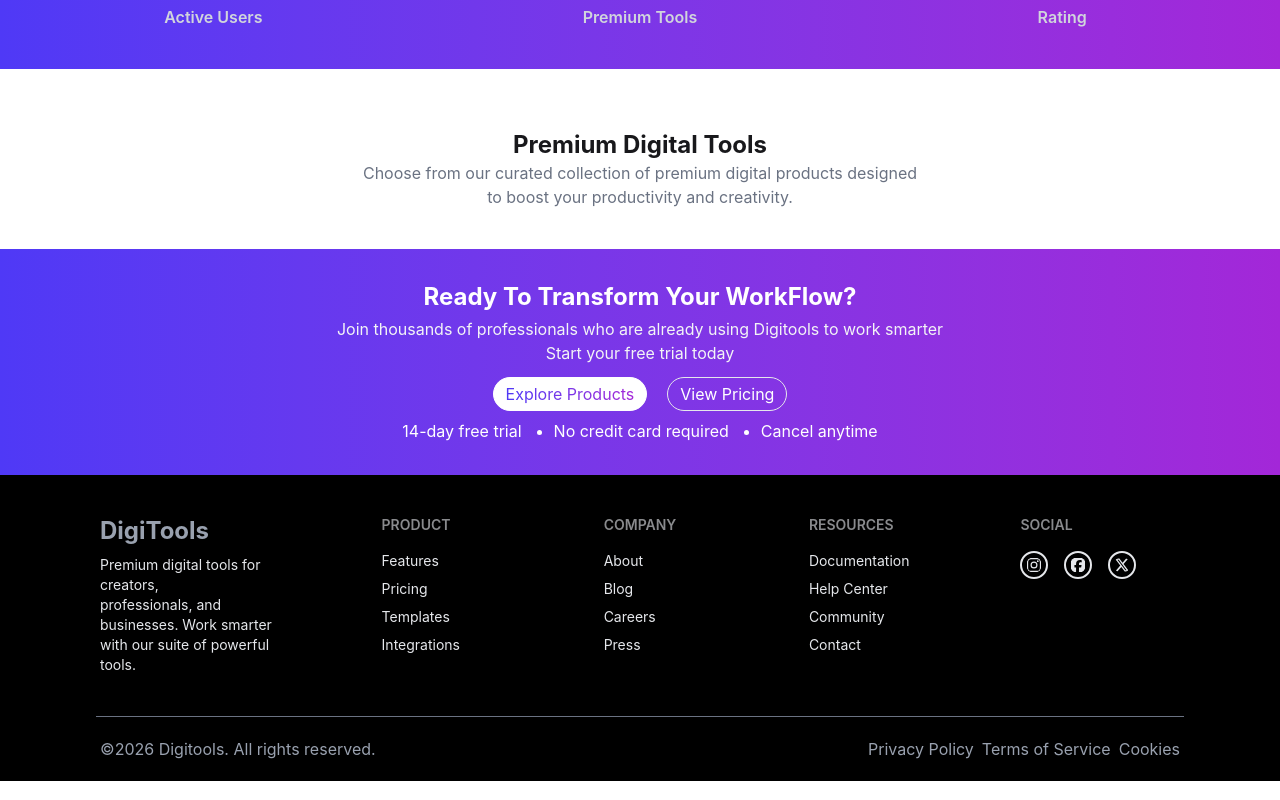
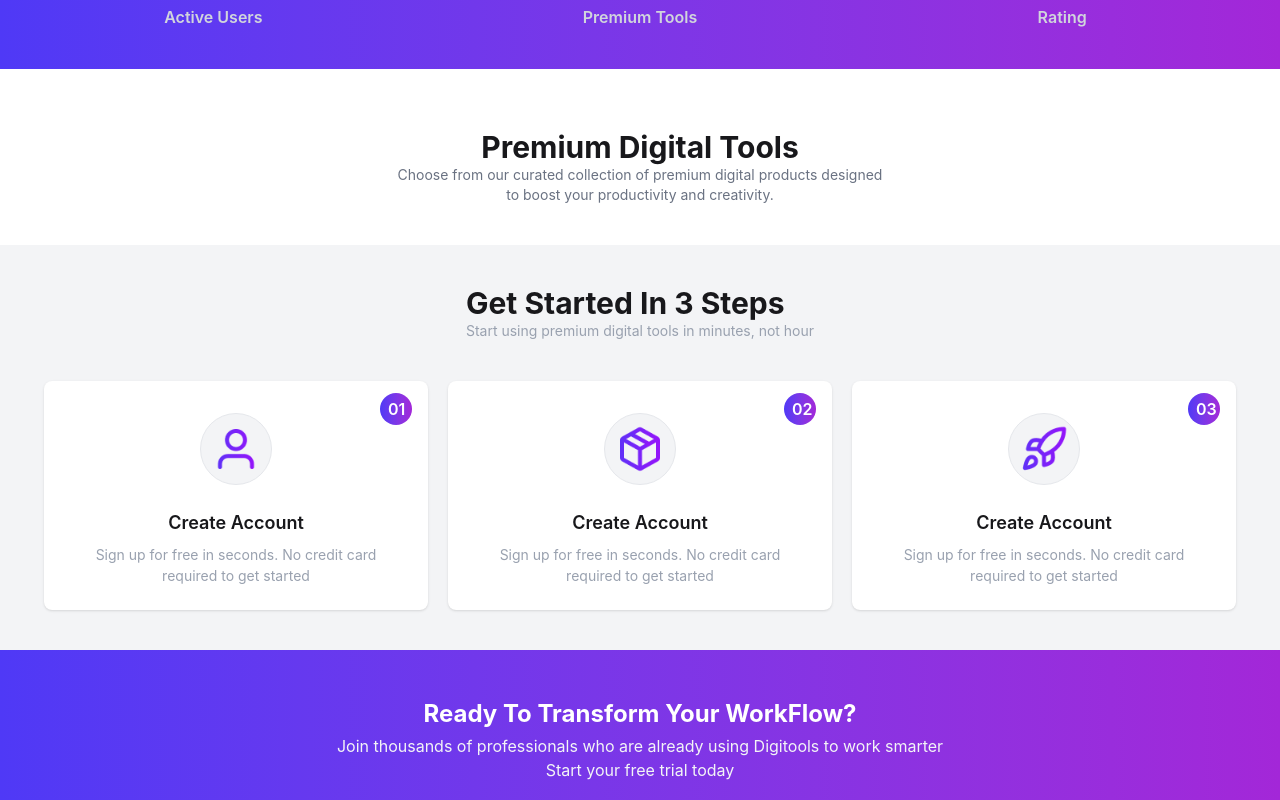
Before and after one commit to Nishitasarker/Digitools-platform, a React (Vite) app: page / in a window 1280 px wide. Shown: the part 780-1580 px from the top of the page. Built offline with nearby package versions, Linux system fonts and the light colour scheme.

Commit message:
GetStarted completed here

```diff
--- a/src/App.jsx
+++ b/src/App.jsx
@@ -6,7 +6,7 @@ import Border from "./Components/Border/Border"
 import CardSection from './Components/CardSection/CardSection'
 import Footer from './Components/Footer/Footer'
 import FooterTop from './Components/FooterTop/FooterTop'
-
+import GetStarted from './Components/GetStarted/GetStarted'
 
 function App() {
   // const [count, setCount] = useState(0)
@@ -17,7 +17,7 @@ function App() {
     <HeroSection></HeroSection>
     <Border></Border>
     <CardSection></CardSection>
-
+    <GetStarted></GetStarted>
 
 
 
--- a/src/Components/CardSection/CardSection.jsx
+++ b/src/Components/CardSection/CardSection.jsx
@@ -4,8 +4,8 @@ const CardSection = () => {
     return (
         <>
         <div className='grid grid-cols-1 justify-items-center place-items-center pb-10'>
-           <p className='text-2xl font-bold'>Premium Digital Tools</p>
-           <p className='text-center text-gray-500'>
+           <p className='text-3xl font-bold'>Premium Digital Tools</p>
+           <p className='text-center text-gray-500 text-sm'>
             Choose from our curated collection of premium digital products designed <br />
            to boost your productivity and creativity.
            </p>
--- a/src/Components/FooterTop/FooterTop.jsx
+++ b/src/Components/FooterTop/FooterTop.jsx
@@ -2,13 +2,13 @@ import React from 'react';
 import "./FooterTop.css"
 const FooterTop = () => {
     return (
-        <div className='  bg-gradient-to-r from-[#4F39F6] to-[#a327d8] text-white  py-8 flex flex-col items-center '>
+        <div className='  bg-gradient-to-r from-[#4F39F6] to-[#a327d8] text-white  py-12 flex flex-col items-center '>
             <p className='pb-1 text-2xl font-bold'>Ready To Transform Your WorkFlow?</p>
             <div className='px-22 sm:px-0 flex flex-col justify-start sm:justify-center items-center text-gray-100'>
                 <p>Join thousands of professionals who are already using Digitools to work smarter </p>
               <p >Start your free trial today</p>
             </div>
-         <div className='pt-3 pb-2 flex gap-5'>
+         <div className='pt-5 pb-3 flex gap-5'>
              <button className='border px-3 py-1 bg-white rounded-4xl' >
              <span className="bg-linear-to-r from-[#4F39F6] to-[#a327d8] text-transparent bg-clip-text">Explore Products</span>
              </button>
--- a/src/Components/GetStarted/GetStarted.jsx
+++ b/src/Components/GetStarted/GetStarted.jsx
@@ -0,0 +1,79 @@
+import React from 'react';
+import Profile from '../../../assets/user.png'
+import Package from '../../../assets/package.png'
+import Rocket from '../../../assets/rocket.png'
+
+const GetStarted = () => {
+    return (
+        <div className='bg-gray-100 py-10 grid grid-cols-1 justify-items-center place-items-center'>
+            <div>
+                <p className='font-bold text-3xl'>Get Started In 3 Steps</p>
+             <p className='text-gray-400 text-sm'>Start using premium digital tools in minutes, not hour</p>
+            </div>
+
+
+<div className='pt-10 grid grid-cols-1 gap-5 sm:grid-cols-3'>
+
+    <div className="card bg-base-100 w-96 relative shadow-sm">
+         <div className='absolute right-4 top-3 h-8 w-8 font-semibold  bg-gradient-to-r from-[#4F39F6] to-[#a327d8] text-white rounded-full py-2 px-2  flex items-center'>01</div>
+  <figure className="pt-8">
+   <div className="w-18 h-18 rounded-full bg-gray-100 border border-gray-200 flex items-center justify-center overflow-hidden">
+     <img
+      src={Profile}
+      alt="Profile"
+      className="w-12 h-12 object-contain " />
+</div>
+</figure>
+  <div className="card-body items-center text-center">
+    <h2 className="card-title">Create Account</h2>
+    <p className='text-gray-400'> Sign up for free in seconds. No credit card <br />
+    required to get started</p>
+</div>
+   </div>
+
+
+    <div className="relative card bg-base-100 w-96 shadow-sm">
+  <div className='absolute right-4 top-3 h-8 w-8 font-semibold  bg-gradient-to-r from-[#4F39F6] to-[#a327d8] text-white rounded-full py-2 px-2  flex items-center'>02</div>
+  <figure className="pt-8">
+   <div className="w-18 h-18 rounded-full bg-gray-100 border border-gray-200 flex items-center justify-center overflow-hidden">
+     <img
+      src={Package}
+      alt="Package"
+      className="w-12 h-12 object-contain " />
+</div>
+</figure>
+  <div className="card-body items-center text-center">
+    <h2 className="card-title">Create Account</h2>
+    <p className='text-gray-400'> Sign up for free in seconds. No credit card <br />
+    required to get started</p>
+</div>
+   </div>
+
+
+
+    <div> <div className="relative  card bg-base-100 w-96 shadow-sm">
+        <div className='absolute right-4 top-3 h-8 w-8 font-semibold  bg-gradient-to-r from-[#4F39F6] to-[#a327d8] text-white rounded-full py-2 px-2  flex items-center'>03</div>
+
+  <figure className="pt-8">
+   <div className="w-18 h-18 rounded-full bg-gray-100 border border-gray-200 flex items-center justify-center overflow-hidden">
+     <img
+      src={Rocket}
+      alt="Rocket"
+      className="w-12 h-12 object-contain " />
+</div>
+</figure>
+  <div className="card-body items-center text-center">
+    <h2 className="card-title">Create Account</h2>
+    <p className='text-gray-400'> Sign up for free in seconds. No credit card <br />
+    required to get started</p>
+
+</div></div>
+   </div>
+
+
+     </div>
+ </div>
+    );
+};
+
+export default GetStarted;
```
